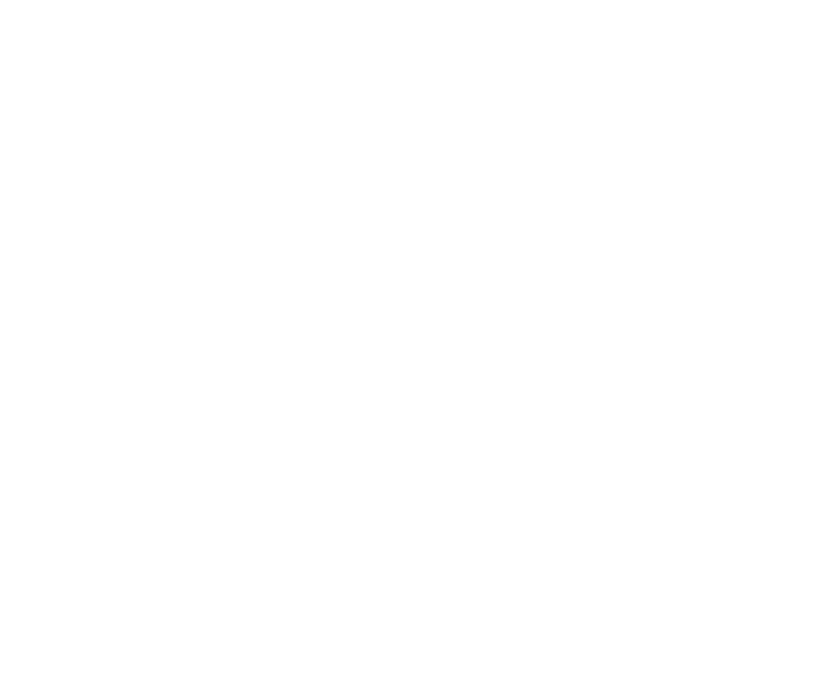
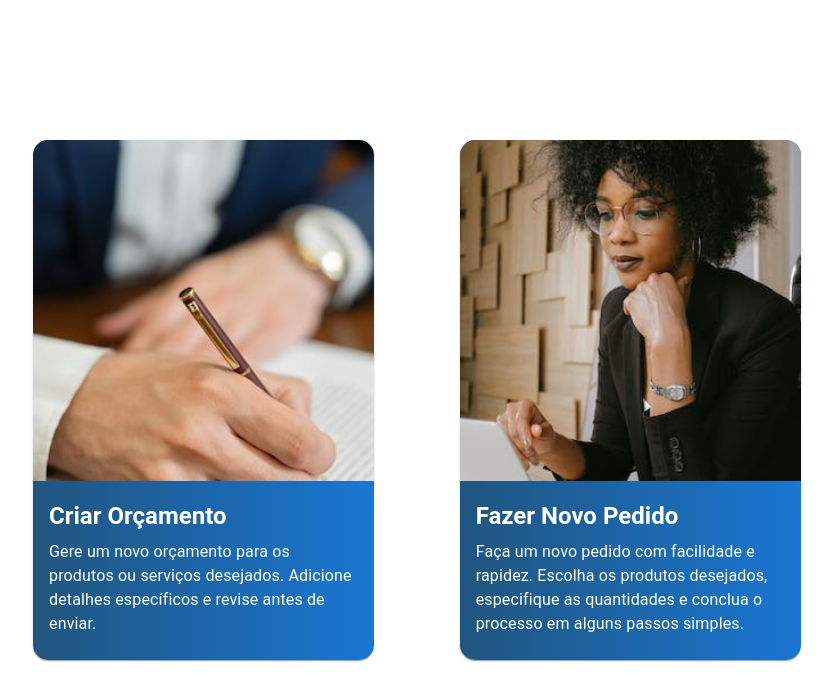
Before and after one commit to Daniel-Mingoranse/OrderSync, a React (Create React App) app: page /clientdashboard in a window 1280 px wide. Before the commit this address had no page. Shown: the top 700 px of the page, without its empty margins (223-1056 px from the left). Built offline with nearby package versions, Linux system fonts and the light colour scheme.

Commit message:
inclusao da tela de ClientDashboard

```diff
--- /dev/null
+++ b/src/ClientDashboard/ClientDashboard.js
@@ -0,0 +1,129 @@
+import * as React from 'react';
+import Card from '@mui/material/Card';
+import CardContent from '@mui/material/CardContent';
+import CardActionArea from '@mui/material/CardActionArea';
+import Typography from '@mui/material/Typography';
+import Grid from '@mui/material/Grid';
+import { createTheme, ThemeProvider } from '@mui/material/styles';
+import { styled } from '@mui/system';
+import orcamento from '../assets/orcamento.jpg'
+import pedido from '../assets/pedido.jpg'
+const theme = createTheme();
+
+const HoverCard = styled(Card)({
+  width: '80%',
+  margin: 'auto',
+  marginBottom: '20px',
+  borderRadius: '15px',
+  background: 'linear-gradient(to left, #1976D2, #20557f)',
+  transition: 'transform 0.3s, box-shadow 0.3s',
+  position: 'relative',
+  marginTop: '20px',
+  '&:hover': {
+    transform: 'scale(1.05)',
+    boxShadow: '0 8px 16px rgba(0, 0, 0, 0.7)',
+    '& .hover-message': {
+      opacity: 1,
+    },
+    '& img': {
+      filter: 'brightness(50%)',
+    },
+  },
+  '@media (max-width: 600px)': {
+    marginTop: '10px',
+  },
+});
+
+const HoverMessage = styled(Typography)({
+  position: 'absolute',
+  top: '50%',
+  left: '50%',
+  transform: 'translate(-50%, -50%)',
+  opacity: 0,
+  transition: 'opacity 0.3s',
+  color: 'white',
+  textAlign: 'center',
+  fontFamily: 'Arial, sans-serif',
+  fontSize: '1.5rem',
+  fontWeight: 'bold',
+  '@media (max-width: 600px)': {
+    fontSize: '1.2rem',
+  },
+});
+
+const HoverTitle = styled(Typography)({
+  color: 'white',
+  fontSize: '1.5rem',
+  marginBottom: '8px',
+  fontWeight: 'bold',
+  transition: 'font-size 0.3s, font-weight 0.3s',
+});
+
+const HoverContent = styled(CardContent)({
+  '&:hover': {
+    '& h5': {
+      fontSize: '1.8rem',
+      fontWeight: 'bolder',
+    },
+  },
+});
+
+const ClientDashboard = () => {
+    const imageUrlOrçamento = orcamento;
+    const imageUrlNovoPedido = pedido;
+
+
+  return (
+    <ThemeProvider theme={theme}>
+      <Grid container justifyContent="center" alignItems="center" style={{ minHeight: '100vh' }}>
+        <Grid item xs={12} sm={6} md={4}>
+          <HoverCard>
+            <CardActionArea>
+              <img
+                src={imageUrlOrçamento}
+                alt="Orçamento"
+                style={{ width: '100%', height: 'auto', borderRadius: '15px 15px 0 0', transition: 'filter 0.3s' }}
+              />
+              <HoverMessage className="hover-message" variant="body2">
+                Solicitar Orçamento
+              </HoverMessage>
+            </CardActionArea>
+            <HoverContent>
+              <HoverTitle gutterBottom variant="h5" component="div">
+                Criar Orçamento
+              </HoverTitle>
+              <Typography variant="body1" color="text.secondary" sx={{ color: 'white' }}>
+                Gere um novo orçamento para os produtos ou serviços desejados. Adicione detalhes específicos e revise antes de enviar.
+              </Typography>
+            </HoverContent>
+          </HoverCard>
+        </Grid>
+
+        <Grid item xs={12} sm={6} md={4}>
+          <HoverCard>
+            <CardActionArea>
+              <img
+                src={imageUrlNovoPedido}
+                alt="Novo Pedido"
+                style={{ width: '100%', height: 'auto', borderRadius: '15px 15px 0 0', transition: 'filter 0.3s' }}
+              />
+              <HoverMessage className="hover-message" variant="body2">
+                Criar Novo Pedido
+              </HoverMessage>
+            </CardActionArea>
+            <HoverContent>
+              <HoverTitle gutterBottom variant="h5" component="div">
+                Fazer Novo Pedido
+              </HoverTitle>
+              <Typography variant="body1" color="text.secondary" sx={{ color: 'white' }}>
+                Faça um novo pedido com facilidade e rapidez. Escolha os produtos desejados, especifique as quantidades e conclua o processo em alguns passos simples.
+              </Typography>
+            </HoverContent>
+          </HoverCard>
+        </Grid>
+      </Grid>
+    </ThemeProvider>
+  );
+};
+
+export default ClientDashboard;
--- a/src/index.js
+++ b/src/index.js
@@ -1,13 +1,15 @@
 import React from 'react';
 import { BrowserRouter as Router, Route, Routes } from 'react-router-dom';
 import './index.css';
+import { createRoot } from 'react-dom/client';
 import App from './App';
 import SignInSide from './Login/SignInSide';
 import SignUp from './Register/SignUp';
 import Error from './Error/Error';
 import PasswordReset from './PasswordReset/PasswordReset';
 import Loading from './LoadingPage/Loading';
-import { createRoot } from 'react-dom/client';
+import ClientDashboard from './ClientDashboard/ClientDashboard'
+
 
 const root = createRoot(document.getElementById('root'));
 
@@ -15,6 +17,7 @@
   <React.StrictMode>
     <Router>
       <Routes>
+        <Route path="/clientdashboard" element={<ClientDashboard />} />
         <Route path="/loading" element={<Loading />} />
         <Route path="/passwordreset" element={<PasswordReset />} />
         <Route path="/signin" element={<SignInSide />} />
```
Also changed, not shown: src/assets/orcamento.jpg (added), src/assets/pedido.jpg (added).
